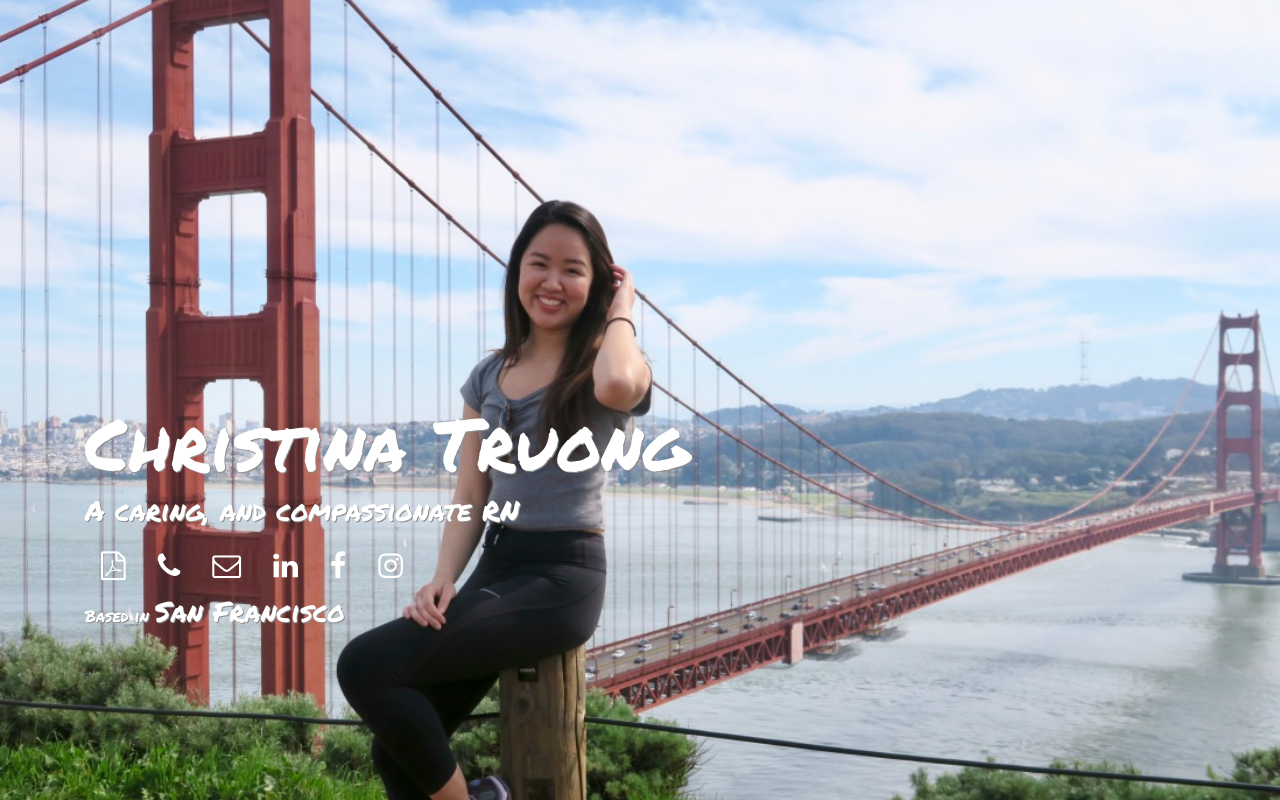
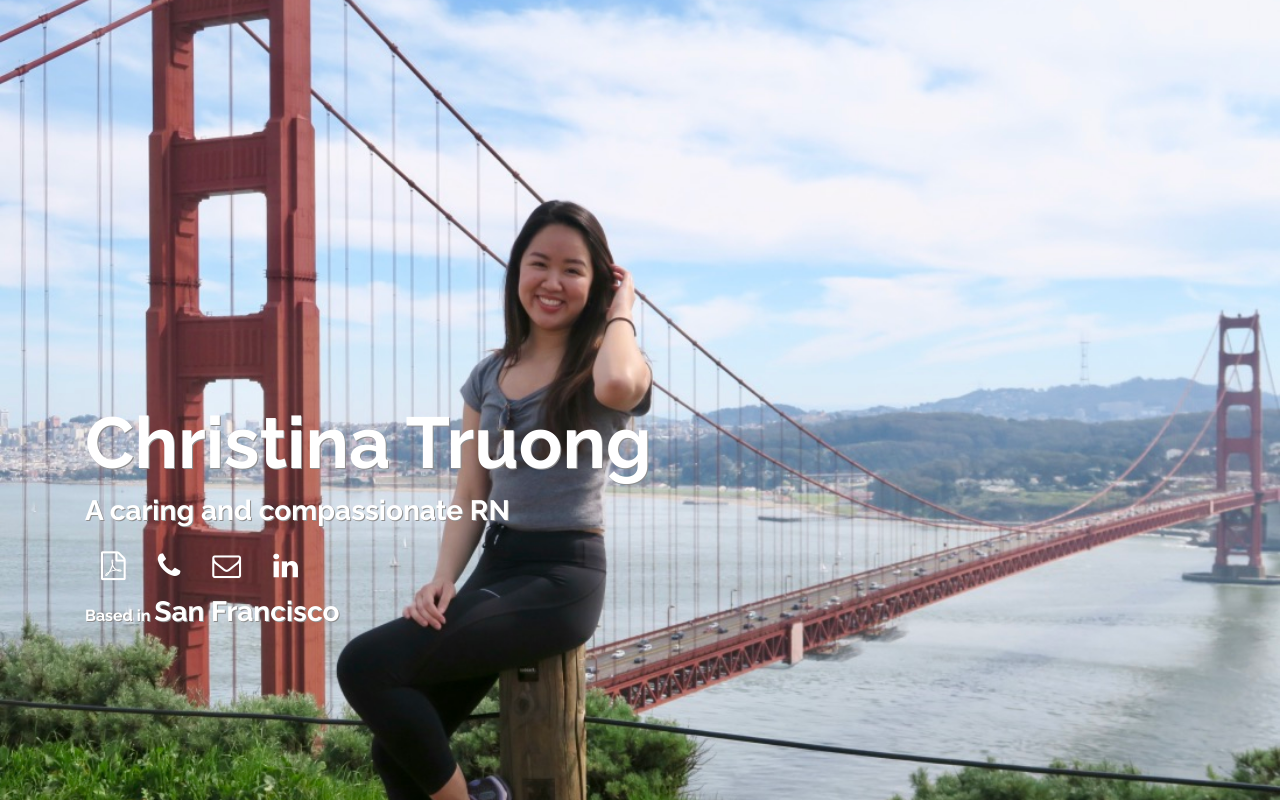
Before and after one commit to kimchirichie/ctruong, a plain HTML site: page index.html in a window 1280 px wide. Drawn offline with nearby package versions, Linux system fonts and the light colour scheme.

Commit message:
changed font

```diff
--- a/index.html
+++ b/index.html
@@ -12,7 +12,7 @@
     <title>Christina Truong - Portfolio</title>
     <link rel="shortcut icon" type="image/x-icon" href="./assets/favicon.ico">
     <link rel="stylesheet" href="./stylesheets/app.css">
-    <link href="https://fonts.googleapis.com/css?family=Permanent+Marker&display=swap" rel="stylesheet">
+    <link href="https://fonts.googleapis.com/css?family=Raleway:700&display=swap" rel="stylesheet">
     <link href="https://stackpath.bootstrapcdn.com/font-awesome/4.7.0/css/font-awesome.min.css" rel="stylesheet" integrity="sha384-wvfXpqpZZVQGK6TAh5PVlGOfQNHSoD2xbE+QkPxCAFlNEevoEH3Sl0sibVcOQVnN" crossorigin="anonymous">
     <link rel="stylesheet" href="https://stackpath.bootstrapcdn.com/bootstrap/4.3.1/css/bootstrap.min.css" integrity="sha384-ggOyR0iXCbMQv3Xipma34MD+dH/1fQ784/j6cY/iJTQUOhcWr7x9JvoRxT2MZw1T" crossorigin="anonymous">
 </head>
@@ -20,14 +20,12 @@
 <div class="container">
     <div class="hero">
         <h1 class="display-3">Christina Truong</h1>
-        <h3>A caring, and compassionate RN</h3>
+        <h3>A caring and compassionate RN</h3>
         <ul class="nav">
             <li class="nav-item"><a class="nav-link" href="./assets/resume.pdf" target="_blank"><i class="fa fa-file-pdf-o"></i></a></li>
             <li class="nav-item"><a class="nav-link" href="tel:1-408-532-3567"><i class="fa fa-phone"></i></a></li>
             <li class="nav-item"><a class="nav-link" href="mailto:ctruong6@dons.usfca.edu"><i class="fa fa-envelope-o"></i></a></li>
             <li class="nav-item"><a class="nav-link" href="https://www.linkedin.com/in/ctruong6" target="_blank"><i class="fa fa-linkedin"></i></a></li>
-            <li class="nav-item"><a class="nav-link" href="http://fb.com/chrstnatrng" target="_blank"><i class="fa fa-facebook"></i></a></li>
-            <li class="nav-item"><a class="nav-link" href="https://instagram.com/baba_ct" target="_blank"><i class="fa fa-instagram"></i></a></li>
         </ul>
         <h6>Based in <a class="h3" href="http://top3sanfrancisco.com">San Francisco</a></h6>
     </div>
--- a/stylesheets/app.css
+++ b/stylesheets/app.css
@@ -10,7 +10,7 @@ html {
 }
 
 h1,h2,h3,h4,h5,h6 {
-    font-family: 'Permanent Marker', cursive;
+    font-family: 'Raleway', sans-serif;
     color: #fff;
     text-shadow: #8e8e8e 1px 1px;
 }
```
